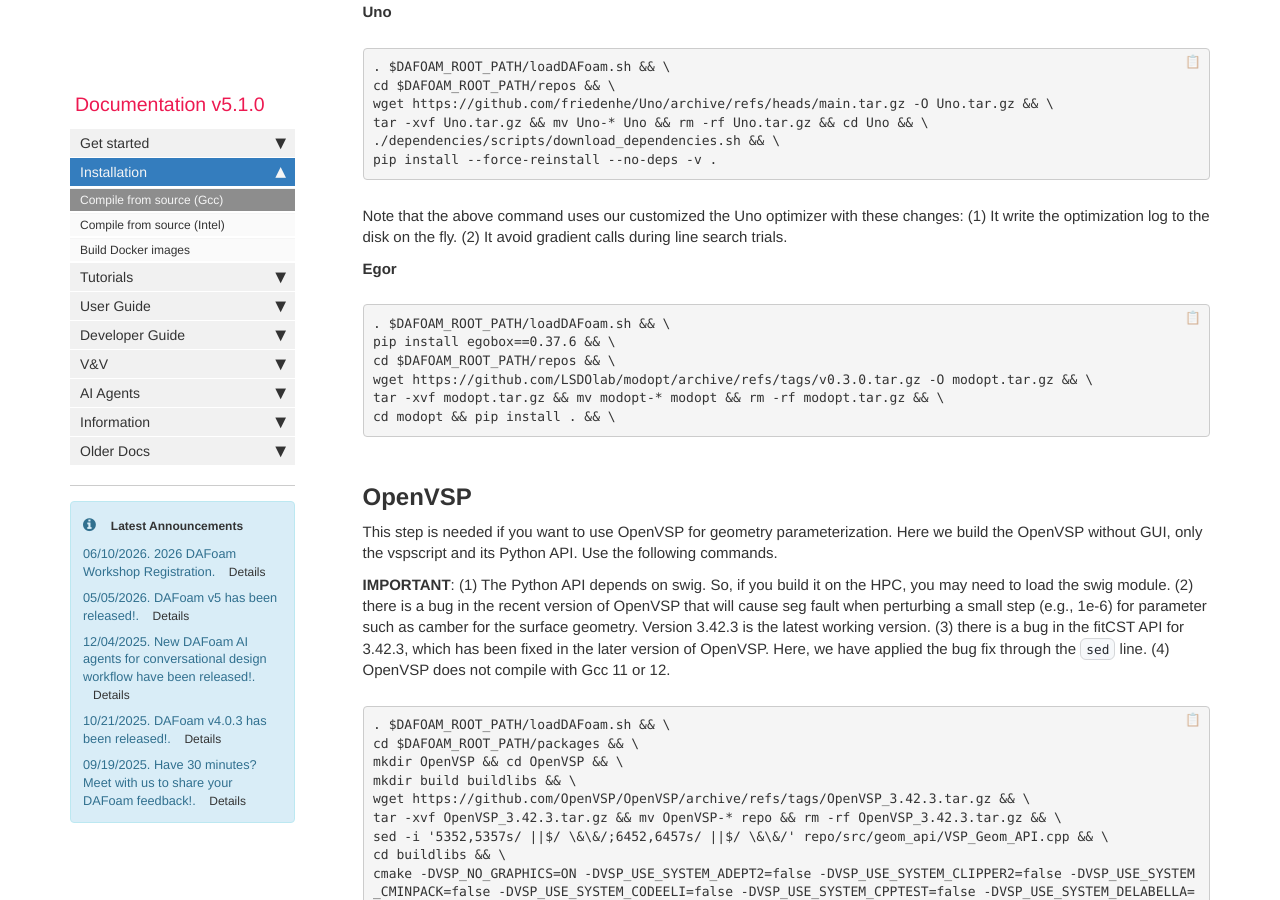
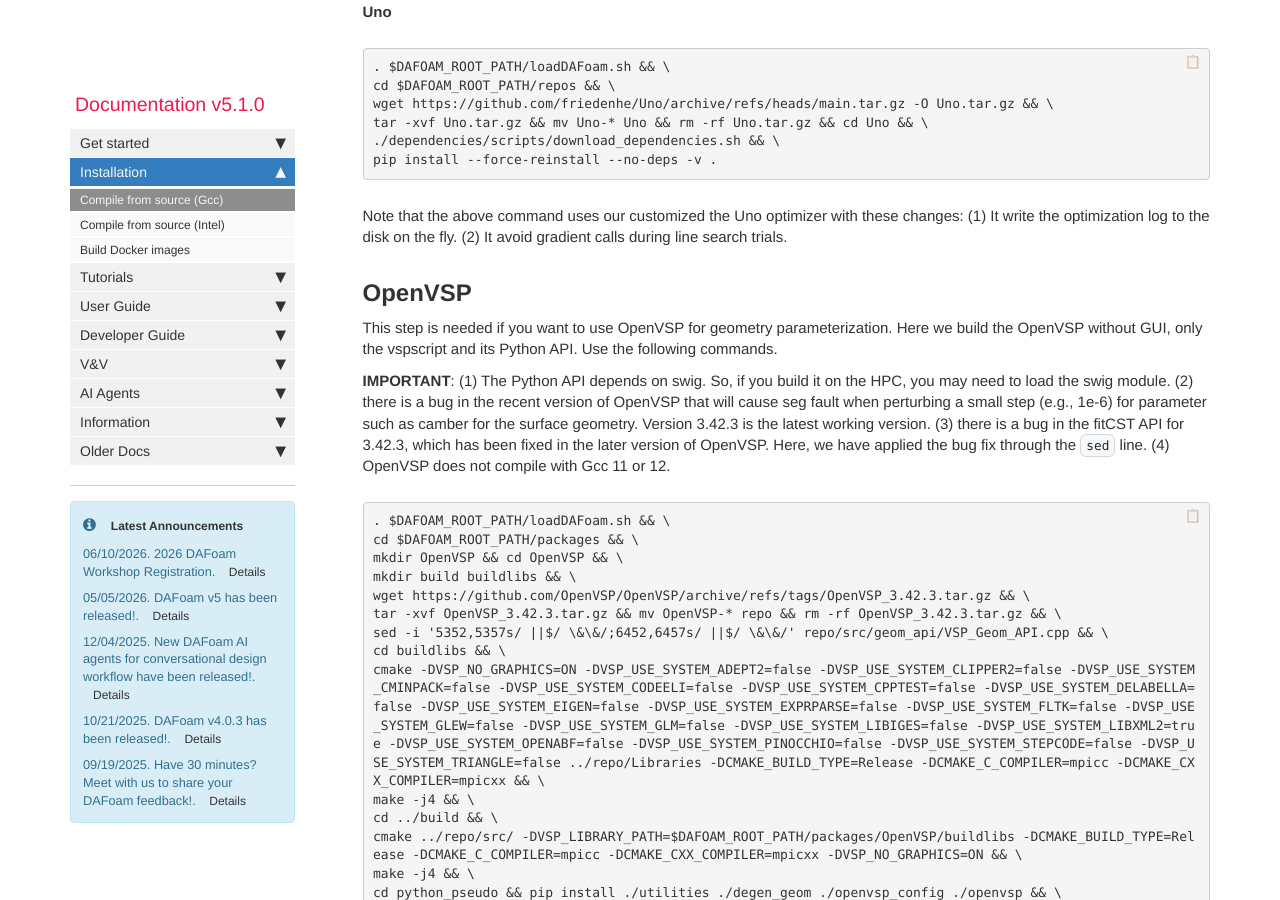
Before and after one commit to DAFoam/DAFoam.github.io, a Jekyll site: the page built from pages/mydoc/mydoc_installation_source.md, in a window 1280 px wide and 900 px high, scrolled down 6413 px. Built offline with Jekyll 4.4.1, drawn with Linux system fonts in a browser that asks for light colours; comment, search, counter and statistics services are not loaded; some of the changed text lies outside the part shown.

Commit message:
content update

```diff
--- a/pages/mydoc/mydoc_installation_source.md
+++ b/pages/mydoc/mydoc_installation_source.md
@@ -217,9 +217,9 @@ cd smt-2.10.1 && \
 pip install .
 </pre>
 
-## **IPOPT, Uno, and Egor optimizers**
+## **IPOPT and Uno optimizers**
 
-IPOPT, Uno, and Egor are open-source optimizers for gradient-based and gradient-free optimization.
+IPOPT and Uno are open-source optimizers for gradient-based optimization.
 
 **IPOPT**
 
@@ -283,18 +283,6 @@ pip install --force-reinstall --no-deps -v .
 </pre>
 
 Note that the above command uses our customized the Uno optimizer with these changes: (1) It write the optimization log to the disk on the fly. (2) It avoid gradient calls during line search trials.
-
-**Egor**
-
-<pre>
-. $DAFOAM_ROOT_PATH/loadDAFoam.sh && \
-pip install egobox==0.37.6 && \
-cd $DAFOAM_ROOT_PATH/repos && \
-wget https://github.com/LSDOlab/modopt/archive/refs/tags/v0.3.0.tar.gz -O modopt.tar.gz && \
-tar -xvf modopt.tar.gz && mv modopt-* modopt && rm -rf modopt.tar.gz && \
-cd modopt && pip install . && \
-</pre>
-
 
 ## **OpenVSP**
 
```
